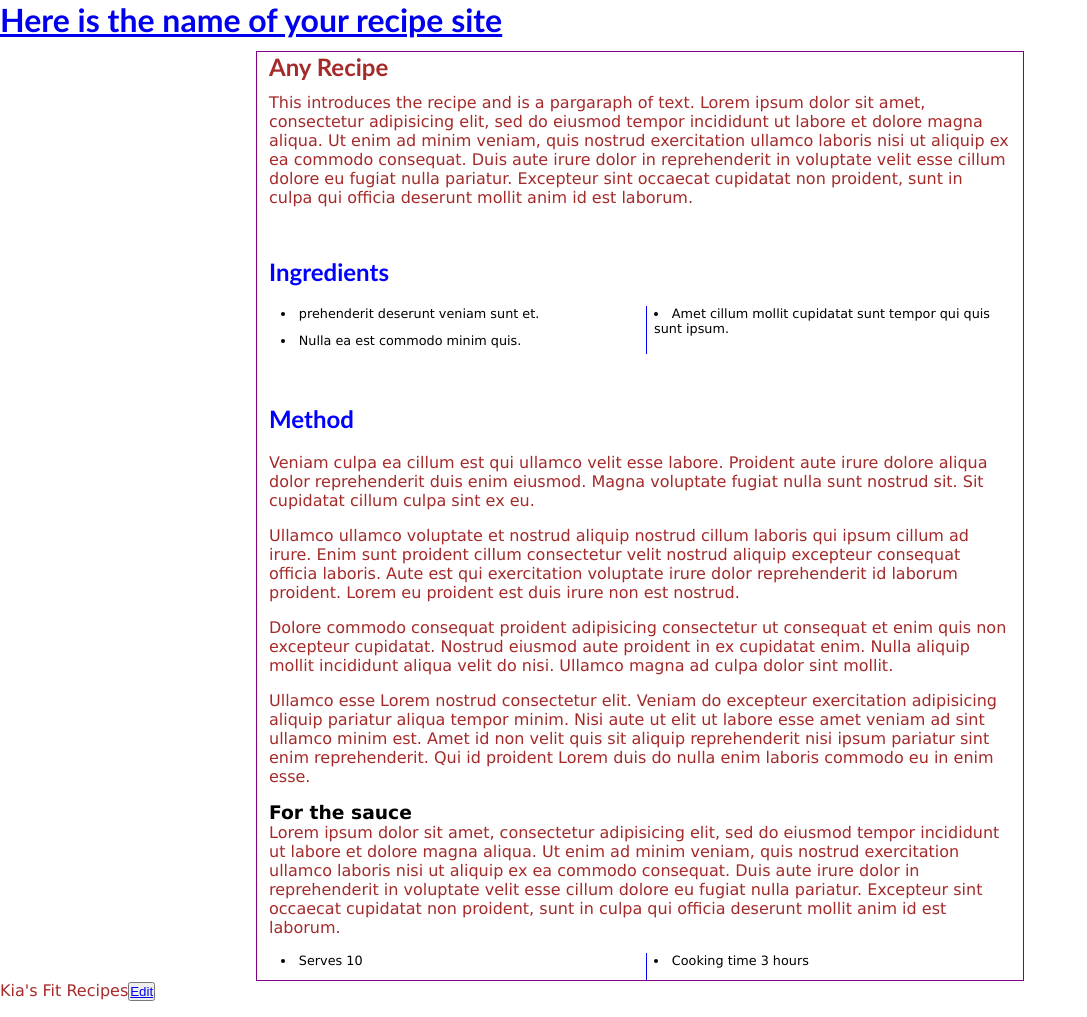
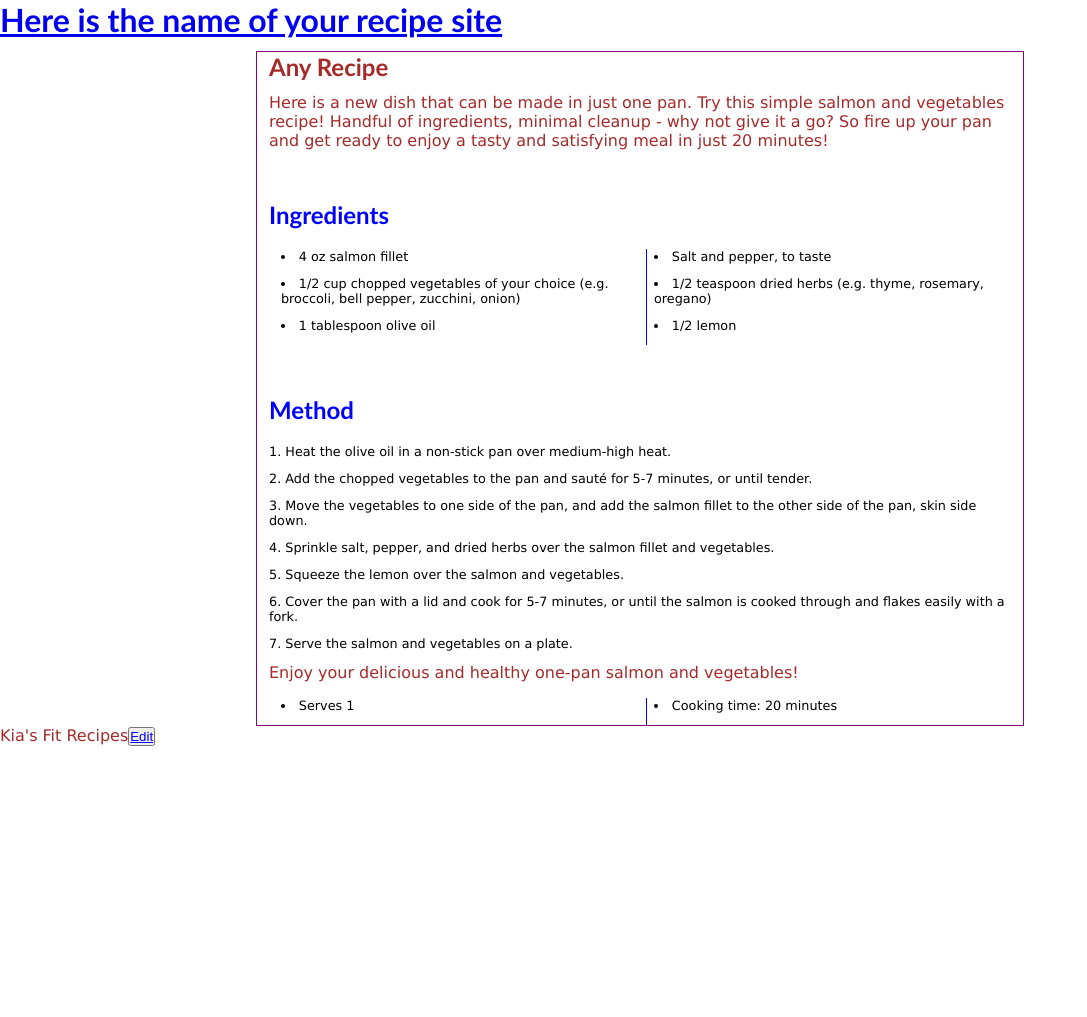
Before and after one commit to kaiablk/FitBook, a Jekyll site: the page built from _recipes/recipe2.md, in a window 1280 px wide. Shown: the whole page, without its empty margins (0-1087 px from the left). Built offline with Jekyll 4.4.1, drawn with Linux system fonts in a browser that asks for light colours; after the commit the page ends 900 px from its top, so only the background shows below that.

Commit message:
Update Recipe “recipe2”

```diff
--- a/_recipes/recipe2.md
+++ b/_recipes/recipe2.md
@@ -1,32 +1,34 @@
 ---
-layout: recipe
 title: Any Recipe
 date: 2019-10-19
+order: 1
+layout: recipe
 published: true
-order: 1
 ---
-This introduces the recipe and is a pargaraph of text. Lorem ipsum dolor sit amet, consectetur adipisicing elit, sed do eiusmod tempor incididunt ut labore et dolore magna aliqua. Ut enim ad minim veniam, quis nostrud exercitation ullamco laboris nisi ut aliquip ex ea commodo consequat. Duis aute irure dolor in reprehenderit in voluptate velit esse cillum dolore eu fugiat nulla pariatur. Excepteur sint occaecat cupidatat non proident, sunt in culpa qui officia deserunt mollit anim id est laborum.
+Here is a new dish that can be made in just one pan. Try this simple salmon and vegetables recipe! Handful of ingredients, minimal cleanup - why not give it a go? So fire up your pan and get ready to enjoy a tasty and satisfying meal in just 20 minutes!
 
 ## Ingredients
 
-- prehenderit deserunt veniam sunt et.
-- Nulla ea est commodo minim quis.
-- Amet cillum mollit cupidatat sunt tempor qui quis sunt ipsum.
+* 4 oz salmon fillet
+* 1/2 cup chopped vegetables of your choice (e.g. broccoli, bell pepper, zucchini, onion)
+* 1 tablespoon olive oil
+* Salt and pepper, to taste
+* 1/2 teaspoon dried herbs (e.g. thyme, rosemary, oregano)
+* 1/2 lemon
 
 ## Method
 
-Veniam culpa ea cillum est qui ullamco velit esse labore. Proident aute irure dolore aliqua dolor reprehenderit duis enim eiusmod. Magna voluptate fugiat nulla sunt nostrud sit. Sit cupidatat cillum culpa sint ex eu.
+1. Heat the olive oil in a non-stick pan over medium-high heat.
+2. Add the chopped vegetables to the pan and sauté for 5-7 minutes, or until tender.
+3. Move the vegetables to one side of the pan, and add the salmon fillet to the other side of the pan, skin side down.
+4. Sprinkle salt, pepper, and dried herbs over the salmon fillet and vegetables.
+5. Squeeze the lemon over the salmon and vegetables.
+6. Cover the pan with a lid and cook for 5-7 minutes, or until the salmon is cooked through and flakes easily with a fork.
+7. Serve the salmon and vegetables on a plate.
 
-Ullamco ullamco voluptate et nostrud aliquip nostrud cillum laboris qui ipsum cillum ad irure. Enim sunt proident cillum consectetur velit nostrud aliquip excepteur consequat officia laboris. Aute est qui exercitation voluptate irure dolor reprehenderit id laborum proident. Lorem eu proident est duis irure non est nostrud.
-
-Dolore commodo consequat proident adipisicing consectetur ut consequat et enim quis non excepteur cupidatat. Nostrud eiusmod aute proident in ex cupidatat enim. Nulla aliquip mollit incididunt aliqua velit do nisi. Ullamco magna ad culpa dolor sint mollit.
-
-Ullamco esse Lorem nostrud consectetur elit. Veniam do excepteur exercitation adipisicing aliquip pariatur aliqua tempor minim. Nisi aute ut elit ut labore esse amet veniam ad sint ullamco minim est. Amet id non velit quis sit aliquip reprehenderit nisi ipsum pariatur sint enim reprehenderit. Qui id proident Lorem duis do nulla enim laboris commodo eu in enim esse.
-
-### For the sauce
-
-Lorem ipsum dolor sit amet, consectetur adipisicing elit, sed do eiusmod tempor incididunt ut labore et dolore magna aliqua. Ut enim ad minim veniam, quis nostrud exercitation ullamco laboris nisi ut aliquip ex ea commodo consequat. Duis aute irure dolor in reprehenderit in voluptate velit esse cillum dolore eu fugiat nulla pariatur. Excepteur sint occaecat cupidatat non proident, sunt in culpa qui officia deserunt mollit anim id est laborum.
+Enjoy your delicious and healthy one-pan salmon and vegetables!
 
 
-- Serves 10
-- Cooking time 3 hours
+
+* Serves 1
+* Cooking time: 20 minutes
```
